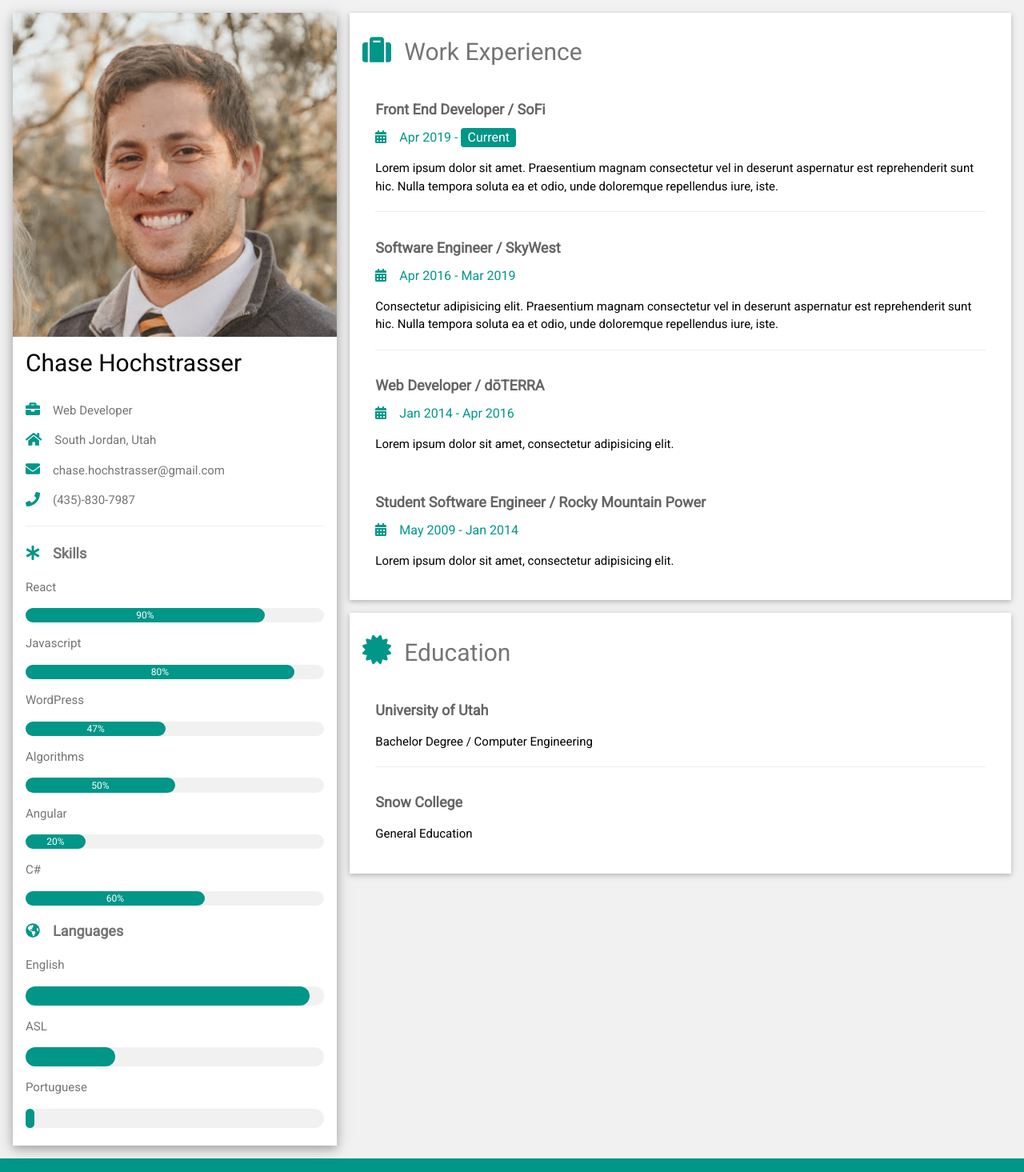
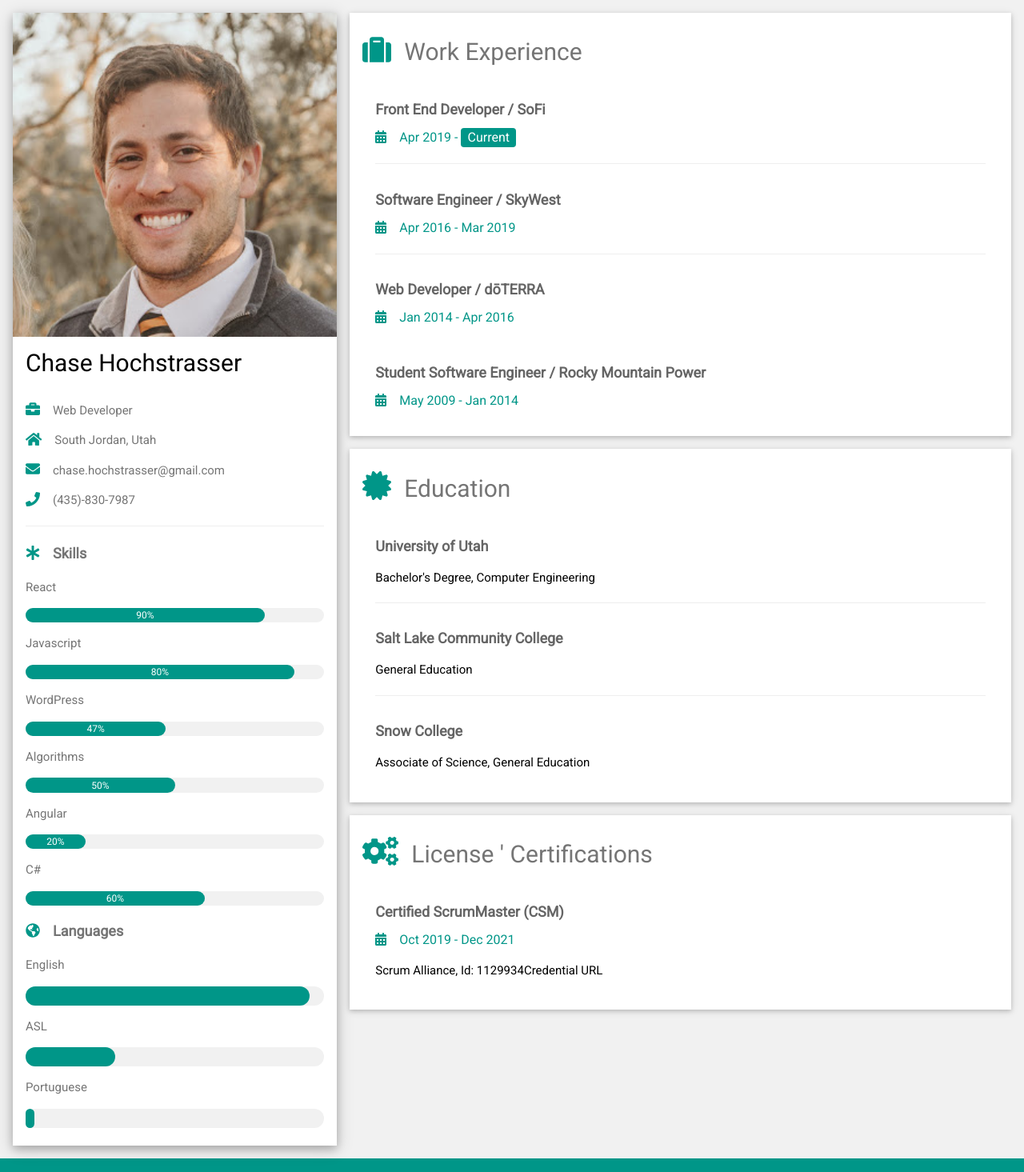
Before and after one commit to chochstrasser/chochstrasser.github.io, a React (Create React App) app: page / in a window 1280 px wide. Shown: the top 1465 px of the page at 80% size. Built offline with nearby package versions, Linux system fonts and the light colour scheme.

Commit message:
add license and certificate section (#6)
Co-authored-by: Chase Hochstrasser <chochstrasser@sofi.org>

```diff
--- a/src/App.js
+++ b/src/App.js
@@ -5,7 +5,7 @@ import {
   faSlack,
   faGithub,
   faTwitter,
-  faFacebookF,
+  faFacebookF
 } from "@fortawesome/free-brands-svg-icons";
 import {
   faUser,
@@ -18,6 +18,7 @@ import {
   faSuitcase,
   faCalendarAlt,
   faCertificate,
+  faCogs
 } from "@fortawesome/free-solid-svg-icons";
 import "./App.css";
 import Portfolio from "./portfolio";
@@ -34,6 +35,7 @@ library.add(
   faSuitcase,
   faCalendarAlt,
   faCertificate,
+  faCogs,
   faSlack,
   faGithub,
   faTwitter,
--- /dev/null
+++ b/src/portfolio/portfolioCertifications.js
@@ -0,0 +1,35 @@
+import React from "react";
+import { FontAwesomeIcon } from "@fortawesome/react-fontawesome";
+
+const PortfolioCertifications = () => {
+  return (
+    <div className="código-container código-card código-white">
+      <h2 className="código-text-grey código-padding-16">
+        <FontAwesomeIcon
+          className="código-margin-right código-xxlarge código-text-teal"
+          icon="cogs"
+        />
+        License &apos; Certifications
+      </h2>
+      <div className="código-container">
+        <h5 className="código-opacity">
+          <b>Certified ScrumMaster (CSM)</b>
+        </h5>
+        <h6 className="código-text-teal">
+          <FontAwesomeIcon
+            className="código-margin-right código-text-teal"
+            icon="calendar-alt"
+          />
+          Oct 2019 - Dec 2021
+        </h6>
+        <p>
+          Scrum Alliance, Id: 1129934
+          <a href="http://bcert.me/szgfbcpjw">Credential URL</a>
+        </p>
+        <br />
+      </div>
+    </div>
+  );
+};
+
+export default PortfolioCertifications;
--- a/src/portfolio/portfolioEducation.js
+++ b/src/portfolio/portfolioEducation.js
@@ -3,7 +3,7 @@ import { FontAwesomeIcon } from "@fortawesome/react-fontawesome";
 
 const PortfolioEducation = () => {
   return (
-    <div className="código-container código-card código-white">
+    <div className="código-container código-card código-white código-margin-bottom">
       <h2 className="código-text-grey código-padding-16">
         <FontAwesomeIcon
           className="código-margin-right código-xxlarge código-text-teal"
@@ -15,14 +15,21 @@ const PortfolioEducation = () => {
         <h5 className="código-opacity">
           <b>University of Utah</b>
         </h5>
-        <p>Bachelor Degree / Computer Engineering</p>
+        <p>Bachelor's Degree, Computer Engineering</p>
+        <hr />
+      </div>
+      <div className="código-container">
+        <h5 className="código-opacity">
+          <b>Salt Lake Community College</b>
+        </h5>
+        <p>General Education</p>
         <hr />
       </div>
       <div className="código-container">
         <h5 className="código-opacity">
           <b>Snow College</b>
         </h5>
-        <p>General Education</p>
+        <p>Associate of Science, General Education</p>
         <br />
       </div>
     </div>
--- a/src/portfolio/portfolioRightColumn.js
+++ b/src/portfolio/portfolioRightColumn.js
@@ -1,12 +1,14 @@
 import React from "react";
 import PortfolioWorkExperience from "./portfolioWorkExperience";
 import PortfolioEducation from "./portfolioEducation";
+import PortfolioCertifications from "./portfolioCertifications";
 import "./portfolio.css";
 
 const PortfolioRightColumn = () => (
   <div className="código-col s12 m6 l8">
     <PortfolioWorkExperience />
     <PortfolioEducation />
+    <PortfolioCertifications />
   </div>
 );
 
--- a/src/portfolio/portfolioWorkExperience.js
+++ b/src/portfolio/portfolioWorkExperience.js
@@ -23,11 +23,6 @@ const PortfolioWorkExperience = () => {
           Apr 2019 -{" "}
           <span className="código-tag código-teal código-round">Current</span>
         </h6>
-        <p>
-          Lorem ipsum dolor sit amet. Praesentium magnam consectetur vel in
-          deserunt aspernatur est reprehenderit sunt hic. Nulla tempora soluta
-          ea et odio, unde doloremque repellendus iure, iste.
-        </p>
         <hr />
       </div>
       <div className="código-container">
@@ -41,11 +36,6 @@ const PortfolioWorkExperience = () => {
           />
           Apr 2016 - Mar 2019
         </h6>
-        <p>
-          Consectetur adipisicing elit. Praesentium magnam consectetur vel in
-          deserunt aspernatur est reprehenderit sunt hic. Nulla tempora soluta
-          ea et odio, unde doloremque repellendus iure, iste.
-        </p>
         <hr />
       </div>
       <div className="código-container">
@@ -59,7 +49,6 @@ const PortfolioWorkExperience = () => {
           />
           Jan 2014 - Apr 2016
         </h6>
-        <p>Lorem ipsum dolor sit amet, consectetur adipisicing elit. </p>
         <br />
       </div>
       <div className="código-container">
@@ -73,7 +62,6 @@ const PortfolioWorkExperience = () => {
           />
           May 2009 - Jan 2014
         </h6>
-        <p>Lorem ipsum dolor sit amet, consectetur adipisicing elit. </p>
         <br />
       </div>
     </div>
```
